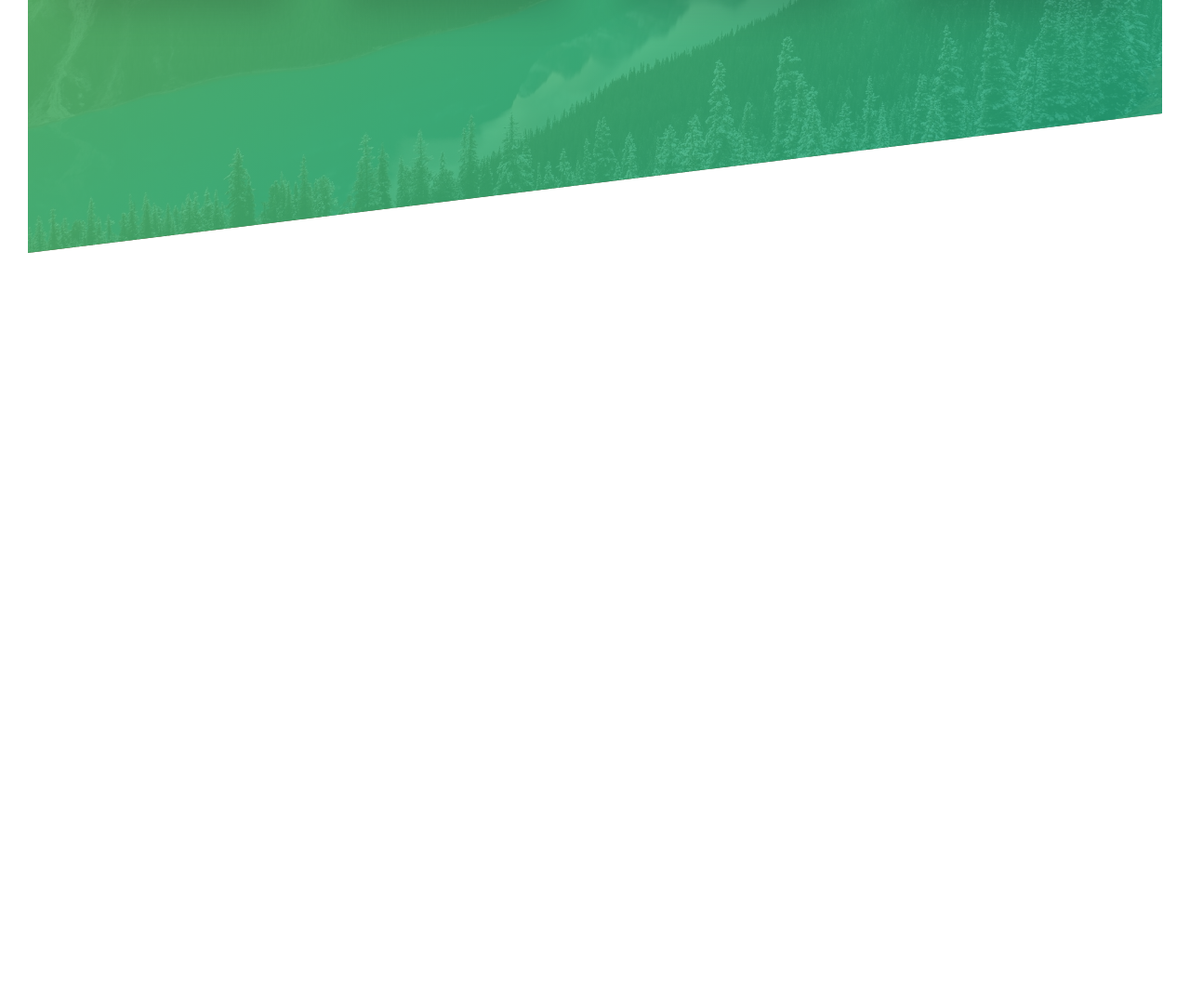
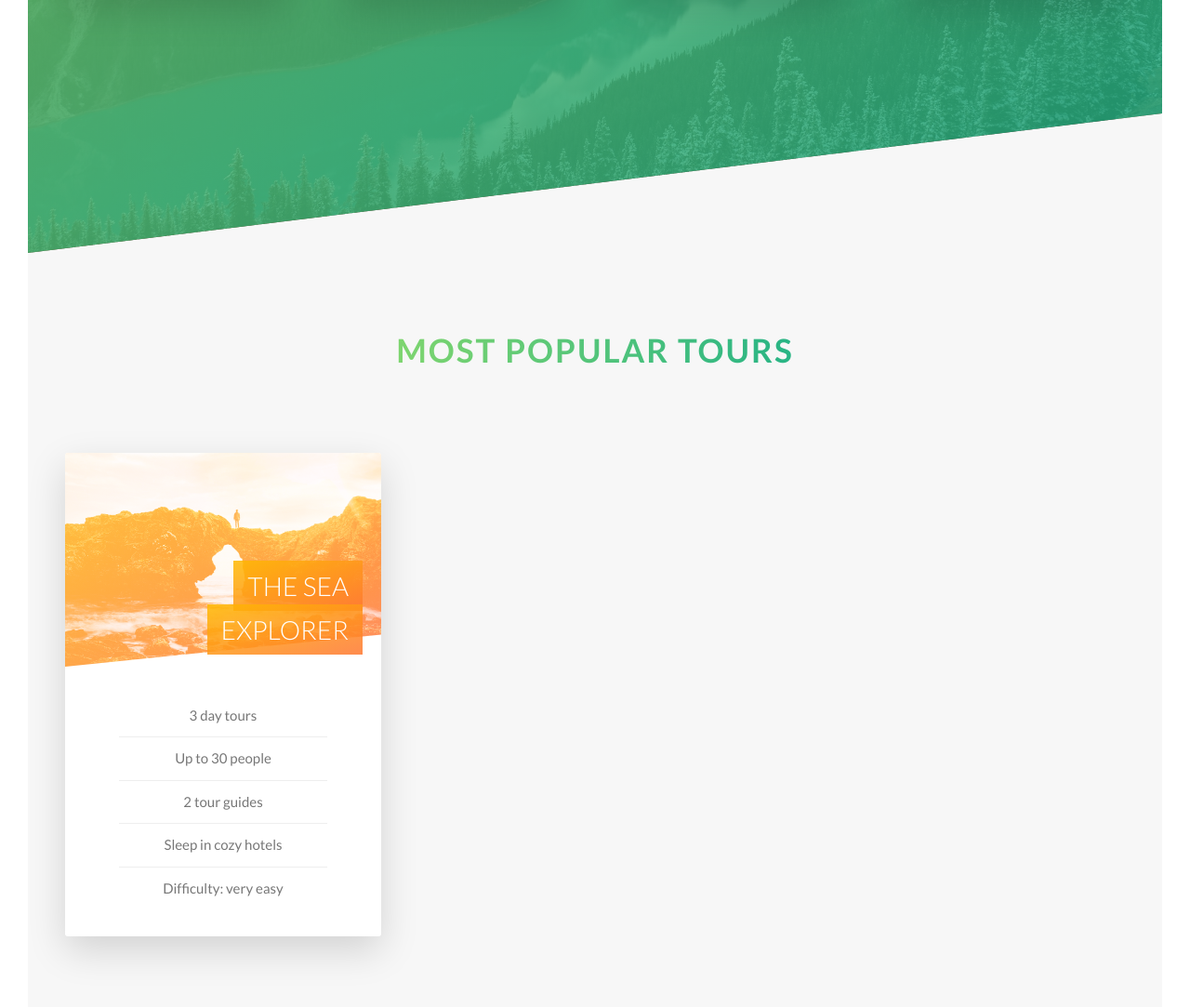
Before and after one commit to sukhadia/advanced_responsive_css, a website: page index.html in a window 1280 px wide. Shown: the part 1975-3058 px from the top of the page at 93% size. Before the commit the page ends 2247 px from the top, so only its background shows below. Drawn offline with Linux system fonts and the light colour scheme.

Commit message:
Added card component.

```diff
--- a/index.html
+++ b/index.html
@@ -31,8 +31,8 @@
             <section class="section-about">
                 <div class="u-center-text u-margin-bottom-big">
                     <h2 class="heading-secondary">
-                    Exciting tours for adventurous people
-                </h2>
+                        Exciting tours for adventurous people
+                    </h2>
                 </div>
                 <div class="row">
                     <div class="col-1-of-2">
@@ -106,6 +106,53 @@
                     </div>
                 </div>
             </section>
+            <section class="section-tours">
+                <div class="u-center-text u-margin-bottom-big">
+                    <h2 class="heading-secondary">
+                        Most popular tours
+                    </h2>
+                </div>
+
+                <div class="row">
+                    <div class="col-1-of-3">
+                        <div class="card">
+                            <div class="card__side card__side--front">
+                                <div class="card__picture card__picture--1">
+                                    &nbsp;
+                                </div>
+                                <h4 class="card__heading">
+                                    <span class="card__heading-span card__heading-span--1">
+                                        The Sea Explorer
+                                    </span>
+                                </h4>
+                                <div class="card__details">
+                                    <ul>
+                                        <li>3 day tours</li>
+                                        <li>Up to 30 people</li>
+                                        <li>2 tour guides</li>
+                                        <li>Sleep in cozy hotels</li>
+                                        <li>Difficulty: very easy</li>
+                                    </ul>
+                                </div>
+                            </div>
+                            <div class="card__side card__side--back card__side--back-1">
+                                BACK
+                            </div>
+                        </div>
+                    </div>
+                    <div class="col-1-of-3">
+                        <div class="card">
+
+                        </div>
+                    </div>
+                    <div class="col-1-of-3">
+                        <div class="card">
+
+                        </div>
+                    </div>
+                </div>
+
+            </section>
         </main>
         <!-- <section class="grid-test">
             <div class="row">
--- a/sass/abstracts/_variables.scss
+++ b/sass/abstracts/_variables.scss
@@ -3,7 +3,14 @@ $color-primary: #55c57a;
 $color-primary-light: #7ed56f;
 $color-primary-dark: #28b485;
 
+$color-secondary-light: #ffb900;
+$color-secondary-dark: #ff7730;
+
+$color-tertiary-light: #2998ff;
+$color-tertiary-dark: #5643fa;
+
 $color-gray-light-1: #f7f7f7;
+$color-gray-light-2: #eee;
 
 $color-gray-dark: #777;
 $color-white: #fff;
--- /dev/null
+++ b/sass/components/_card.scss
@@ -0,0 +1,107 @@
+.card {
+    //FUNCTIONALITY
+
+    perspective: 150rem;
+    -moz-perspective: 150rem;
+    position: relative;
+    height: 52rem;
+
+    &__side {
+        font-size: 2rem;
+        height: 52rem;
+        transition: all .8s ease;
+        position: absolute;
+        top: 0;
+        left: 0;
+        width: 100%;
+        backface-visibility: hidden;
+        border-radius: 3px;
+        overflow: hidden;
+        box-shadow: 0 1.5rem 4rem rgba($color-black, .15);
+
+        &--front {
+            background-color: $color-white;
+        }
+
+        &--back {
+            transform: rotateY(180deg);
+
+            &-1 {
+                background-image: linear-gradient(to right bottom, $color-secondary-light, $color-secondary-dark);
+            }
+        }
+
+    }
+
+
+
+    &:hover &__side--front {
+        transform: rotateY(-180deg);
+    }
+
+    &:hover &__side--back {
+        transform: rotateY(0);
+    }
+
+    // FRONT-SIDE STYLING
+    &__picture {
+        background-size: cover;
+        height: 23rem;
+        background-blend-mode: screen;
+        -webkit-clip-path: polygon(0 0, 100% 0, 100% 85%, 0 100%);
+        clip-path: polygon(0 0, 100% 0, 100% 85%, 0 100%);
+
+        &--1 {
+            background-image: linear-gradient(to right bottom, $color-secondary-light, $color-secondary-dark), url(../img/nat-5.jpg);
+        }
+
+        &--2 {
+            background-image: url(../img/nat-5.jpg);
+        }
+        &--3 {
+            background-image: url(../img/nat-5.jpg);
+        }
+    }
+
+    &__heading {
+        font-size: 2.8rem;
+        font-weight: 300;
+        text-transform: uppercase;
+        text-align: right;
+        color: $color-white;
+        position: absolute;
+        top: 12rem;
+        right: 2rem;
+        width: 75%;
+    }
+
+    &__heading-span {
+        padding: 1rem 1.5rem;
+        -webkit-box-decoration-break: clone;
+        box-decoration-break: clone;
+
+        &--1 {
+            background-image: linear-gradient(to right bottom, rgba($color-secondary-light, .85), rgba($color-secondary-dark, .85));
+        }
+    }
+
+    &__details {
+        padding: 3rem;
+
+        ul {
+            list-style: none;
+            width: 80%;
+            margin: 0 auto;
+
+            li {
+                text-align: center;
+                font-size: 1.5rem;
+                padding: 1rem;
+
+                &:not(:last-child) {
+                    border-bottom: 1px solid $color-gray-light-2;
+                }
+            }
+        }
+    }
+}
--- a/sass/layout/_header.scss
+++ b/sass/layout/_header.scss
@@ -9,6 +9,7 @@
     background-position: top;
     position: relative;
 
+    -webkit-clip-path: polygon(0 0, 100% 0, 100% 75vh, 0 100%);
     clip-path: polygon(0 0, 100% 0, 100% 75vh, 0 100%);
 
     &__logo-box {
--- a/sass/main.scss
+++ b/sass/main.scss
@@ -10,6 +10,7 @@
 @import "components/button";
 @import "components/composition";
 @import "components/feature-box";
+@import "components/card";
 
 
 @import "layout/grid";
--- a/sass/pages/_home.scss
+++ b/sass/pages/_home.scss
@@ -18,3 +18,10 @@
         transform: skewY(7deg);
     }
 }
+
+.section-tours {
+    background-color: $color-gray-light-1;
+    padding: 25rem 0 50rem 0;
+    margin-top: -10rem;
+
+}
```
Also changed, not shown: css/style.css, 1 other file.
